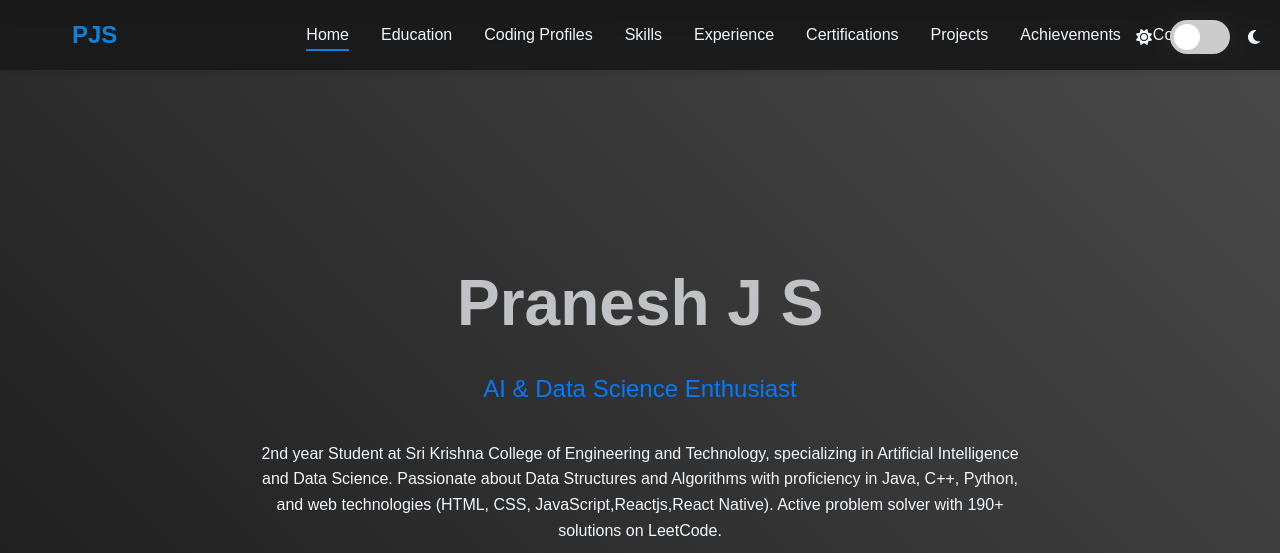
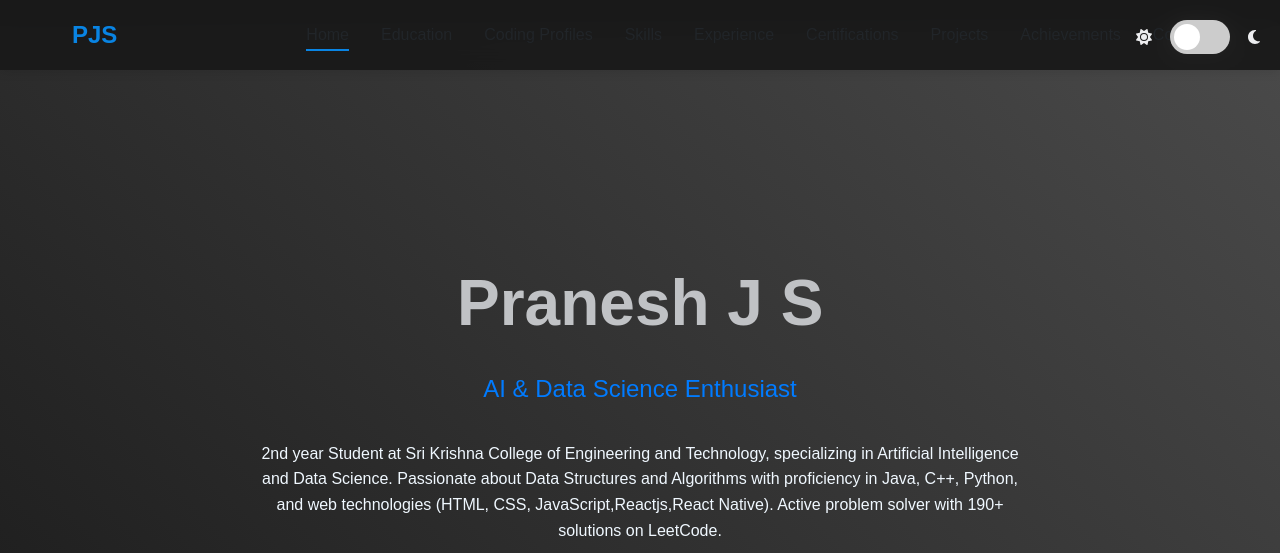
Before and after one commit to Pranesh-1905/portfolio, a plain HTML site: page index.html in a window 1280 px wide. Shown: the top 553 px of the page. Drawn offline with nearby package versions, Linux system fonts and the light colour scheme; no server answers; a script that the page names is missing.

Commit message:
Update index.html

```diff
--- a/index.html
+++ b/index.html
@@ -28,17 +28,17 @@
                 <a href="#home">PJS</a>
             </div>
 
-            <div class="nav-right" style="color: aliceblue;">
+            <div class="nav-right" style="color: rgb(237, 238, 240);">
                 <ul class="nav-links" style="color: aliceblue;">
-                    <li><a href="#home" class="nav-link active" style="color: aliceblue;">Home</a></li>
-                    <li><a href="#education" class="nav-link" style="color: aliceblue;">Education</a></li>
-                    <li><a href="#coding-profiles" class="nav-link" style="color: aliceblue;">Coding Profiles</a></li>
-                    <li><a href="#skills" class="nav-link" style="color: aliceblue;">Skills</a></li>
-                    <li><a href="#experience" class="nav-link" style="color: aliceblue;">Experience</a></li>
-                    <li><a href="#coursework" class="nav-link" style="color: aliceblue;">Certifications</a></li>
-                    <li><a href="#projects" class="nav-link" style="color: aliceblue;">Projects</a></li>
-                    <li><a href="#achievements" class="nav-link" style="color: aliceblue;">Achievements</a></li>
-                    <li><a href="#contact" class="nav-link" style="color: aliceblue;">Contact</a></li>
+                    <li><a href="#home" class="nav-link active">Home</a></li>
+                    <li><a href="#education" class="nav-link">Education</a></li>
+                    <li><a href="#coding-profiles" class="nav-link">Coding Profiles</a></li>
+                    <li><a href="#skills" class="nav-link">Skills</a></li>
+                    <li><a href="#experience" class="nav-link">Experience</a></li>
+                    <li><a href="#coursework" class="nav-link">Certifications</a></li>
+                    <li><a href="#projects" class="nav-link">Projects</a></li>
+                    <li><a href="#achievements" class="nav-link">Achievements</a></li>
+                    <li><a href="#contact" class="nav-link">Contact</a></li>
                 </ul>
 
                 <div class="theme-switch">
```
